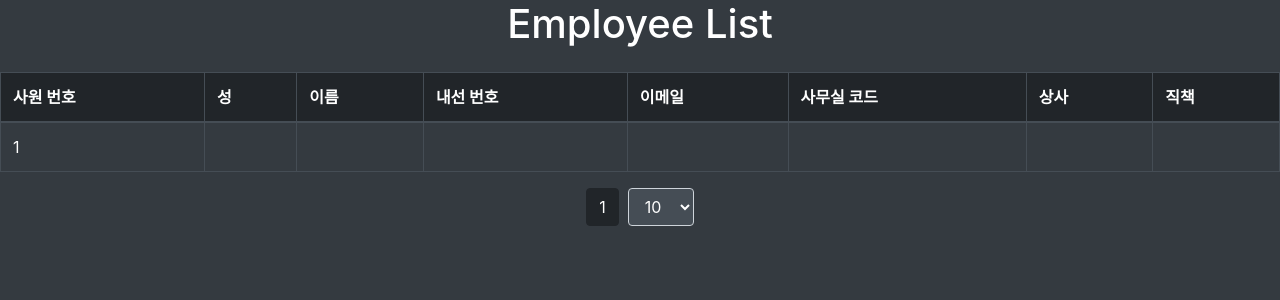
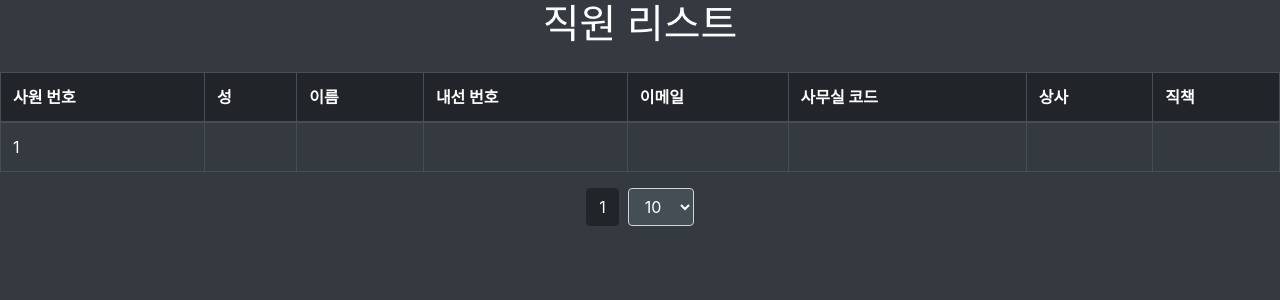
Before and after one commit to LeeHongSoek/cloudtype_fastapi, a FastAPI app: page /mysql in a window 1280 px wide. Shown: the top 300 px of the page. Run offline with FastAPI, Linux system fonts and the light colour scheme; tables that the repository leaves empty or names only in its code hold one stand-in row (values such as "Sample post"); data that the repository does not hold is empty; some libraries are stand-ins or nearby versions.

Commit message:
-- 수정  2023 / 06 / 07  22 : 53 --

```diff
--- a/templates/mysql.html
+++ b/templates/mysql.html
@@ -49,7 +49,7 @@
     </style>
 </head>
 <body>
-    <h1 class="text-center mb-4">Employee List</h1>
+    <h1 class="text-center mb-4">직원 리스트</h1>
 
     <div class="table-responsive">
         <table class="table table-bordered table-dark">
```
